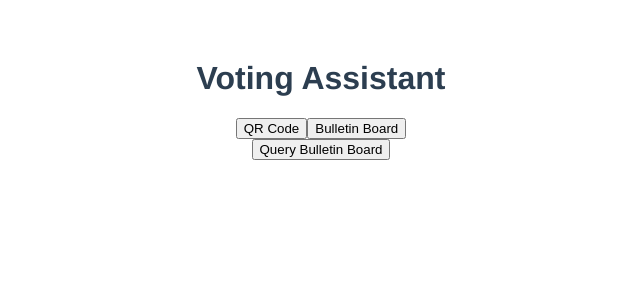
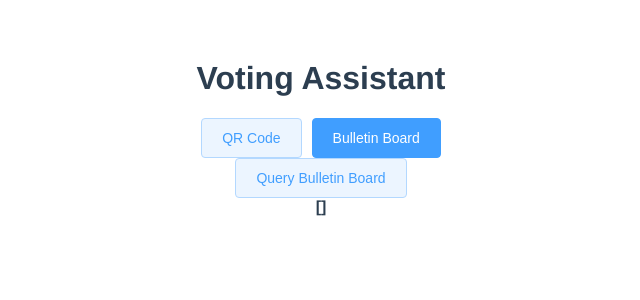
Before and after one commit to W11-Secure-Voting-Solutions/apollo-voting-assistant, a Vue app: page / in a window 1280 px wide. Both pictures are taken after a click on the button "Bulletin Board". Shown: the top 300 px of the page, without its empty margins (319-959 px from the left). Built offline with nearby package versions, Linux system fonts and the light colour scheme; the HTML template or start-up script is replaced by a standard one.

Commit message:
Feature/element ui (#6)
* Add Element-UI buttons to dynamic content

* Add QR code decoder component

* Add Bulletin Board content display

* Fix QR decode button

```diff
--- a/package.json
+++ b/package.json
@@ -10,6 +10,7 @@
   "dependencies": {
     "axios": "^0.19.1",
     "core-js": "^3.4.4",
+    "element-ui": "^2.13.0",
     "vue": "^2.6.10",
     "vue-qrcode-reader": "^2.1.1",
     "vuex": "^3.1.2"
--- a/src/components/BBQueryingButton.vue
+++ b/src/components/BBQueryingButton.vue
@@ -1,14 +1,18 @@
 <template>
   <div>
-    <button @click="queryBulletinBoard">Query Bulletin Board</button>
+    <el-button type="primary" plain="" @click="queryBulletinBoard">Query Bulletin Board</el-button>
+    <BulletinBoard/>
   </div>
 </template>
 
 <script>
 import { get } from "../services/httpService.js";
 import store from "../store/store";
-
+import BulletinBoard from "./BulletinBoard"
 export default {
+  components: {
+    BulletinBoard
+  },
   methods: {
     async queryBulletinBoard() {
       console.log(`[Query Bulletin Board] Bulletin Board has been called!`);
--- /dev/null
+++ b/src/components/BulletinBoard.vue
@@ -0,0 +1,23 @@
+<template>
+    <div>
+        <b> {{ bulletinBoard }} </b>
+    </div>
+</template>
+
+<script>
+import store from "../store/store";
+
+export default {
+    name: "BulletinBoard",
+    computed: {
+        bulletinBoard() {
+            let contentBB = this.$store.getters.bulletinBoardContent;
+            if (contentBB === undefined || contentBB === "") {
+                contentBB = "No Bulletin Board Yet!";
+            }
+            return contentBB;
+        }
+    }
+
+}
+</script>
--- a/src/components/DynamicContent.vue
+++ b/src/components/DynamicContent.vue
@@ -1,7 +1,7 @@
 <template>
     <div>
-        <button @click="swapComponent('QrcodeUploadField')">QR Code</button>
-        <button @click="swapComponent('BBQueryingButton')">Bulletin Board</button>
+        <el-button type="primary" plain @click="swapComponent('QrcodeUploadField')">QR Code</el-button>
+        <el-button type="primary" plain @click="swapComponent('BBQueryingButton')">Bulletin Board</el-button>
         <component :is="currentComponent" />
     </div>
 </template>
@@ -18,7 +18,7 @@ export default {
     },
     components: {
         QrcodeUploadField,
-        BBQueryingButton
+        BBQueryingButton,
     },
     methods: {
         swapComponent(component) {
--- /dev/null
+++ b/src/components/QrcodeDecoder.vue
@@ -0,0 +1,56 @@
+<template>
+    <label>
+      <span>Get QR code</span>
+      <qrcode-capture @decode="onDecode" style="display:none" />
+    </label>
+</template>
+
+<script>
+import { QrcodeCapture } from "vue-qrcode-reader";
+import store from "../store/store";
+import { async } from "q";
+
+export default {
+  name: "QrcodeDecoder",
+  components: {
+    QrcodeCapture
+  },
+  methods: {
+    async onDecode(result) {
+      this.result = result;
+      console.log("[QR Code] New QR code decoded.");
+      await store.dispatch("setQrCode", result);
+      // console.log("[QR Code] QR code saved in a state.");
+    }
+  }
+};
+</script>
+
+<style scoped >
+label{
+  display: inline-block;
+  line-height: 1;
+  white-space: nowrap;
+  cursor: pointer;
+  background-color: #f0f9eb;
+  border: 1px solid #DCDFE6;
+  border-color: #c2e7b0;
+  color: #67C23A;
+  -webkit-appearance: none;
+  text-align: center;
+  box-sizing: border-box;
+  outline: none;
+  margin: 0;
+  transition: .1s;
+  font-weight: 500;
+  padding: 12px 20px;
+  font-size: 14px;
+  border-radius: 4px;
+
+}
+label:hover{
+    background:#67C23A;
+    border-color:#67C23A;
+    color:#FFF;
+}
+</style>
--- a/src/components/QrcodeUploadField.vue
+++ b/src/components/QrcodeUploadField.vue
@@ -4,20 +4,17 @@
     <p class="decode-result">
       <b>"{{ qrCode }}"</b>
     </p>
-    <label>
-      <span>Select file</span>
-      <qrcode-capture @decode="onDecode" style="display:none"/>
-    </label>
+    <QrcodeDecoder/>
   </div>
 </template>
 
 <script>
-import { QrcodeCapture } from "vue-qrcode-reader";
+import QrcodeDecoder from "./QrcodeDecoder";
 import store from "../store/store";
 
 export default {
   name: "QrcodeUploadField",
-  components: { QrcodeCapture },
+  components: { QrcodeDecoder },
   computed: {
     qrCode: function() {
       let textToDisplay = this.$store.getters.qrCode;
@@ -27,13 +24,13 @@ export default {
       return textToDisplay;
     }
   },
-  methods: {
-    async onDecode(result) {
-      this.result = result;
-      console.log("[QR Code] New QR code decoded.");
-      await store.dispatch("setQrCode", result);
-      console.log("[QR Code] QR code saved in a state.");
-    }
-  }
+  // methods: {
+  //   async onDecode(result) {
+  //     this.result = result;
+  //     console.log("[QR Code] New QR code decoded.");
+  //     await store.dispatch("setQrCode", result);
+  //     console.log("[QR Code] QR code saved in a state.");
+  //   }
+  // }
 };
 </script>
--- a/src/main.js
+++ b/src/main.js
@@ -1,8 +1,11 @@
 import Vue from 'vue'
 import App from './App.vue'
+import Element from 'element-ui'
+import 'element-ui/lib/theme-chalk/index.css'
 import store from './store/store';
 
 Vue.config.productionTip = false
+Vue.use(Element)
 
 new Vue({
   render: h => h(App),
```
Also changed, not shown: 1 other file (tests, documents, lock files or other folders).
